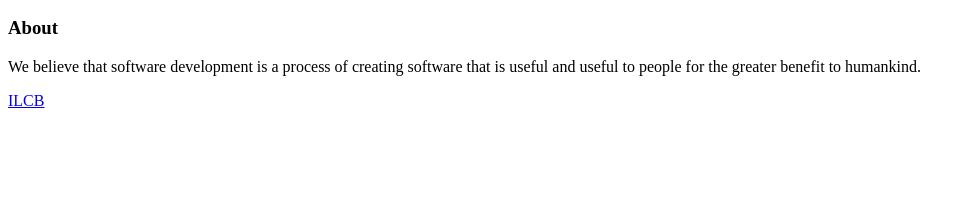
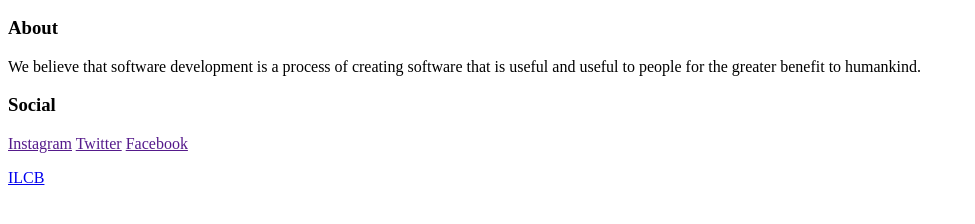
Before and after one commit to navicodes/navicodes.github.io, a plain HTML site: page navicodes.github.io/about.html in a window 1280 px wide. Shown: the part 50-274 px from the top of the page, without its empty margins (0-975 px from the left). Drawn offline with Linux system fonts and the light colour scheme.

Commit message:
navicodes simple about

```diff
--- a/navicodes.github.io/about.html
+++ b/navicodes.github.io/about.html
@@ -13,6 +13,12 @@
                 <p>
                     We believe that software development is a process of creating software that is useful and useful to people for the greater benefit to humankind.
                 </p>
+                <p>
+                    <h3>Social</h3>
+                    <a href="">Instagram</a>
+                    <a href="">Twitter</a>
+                    <a href="">Facebook</a>
+                </p>
             </div>
         </section>
 
```
